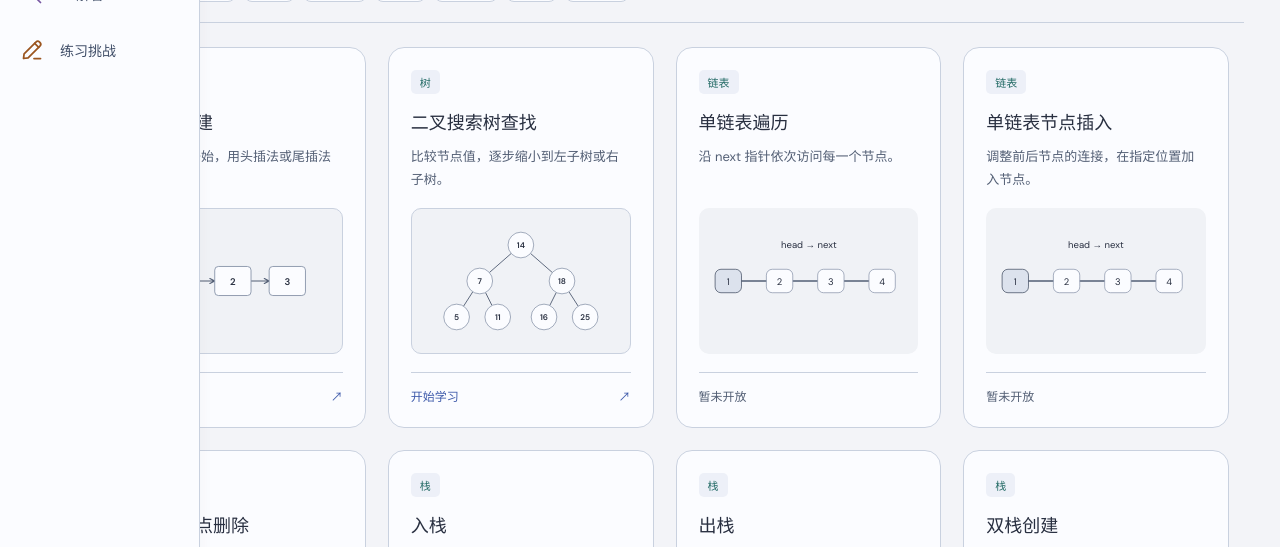
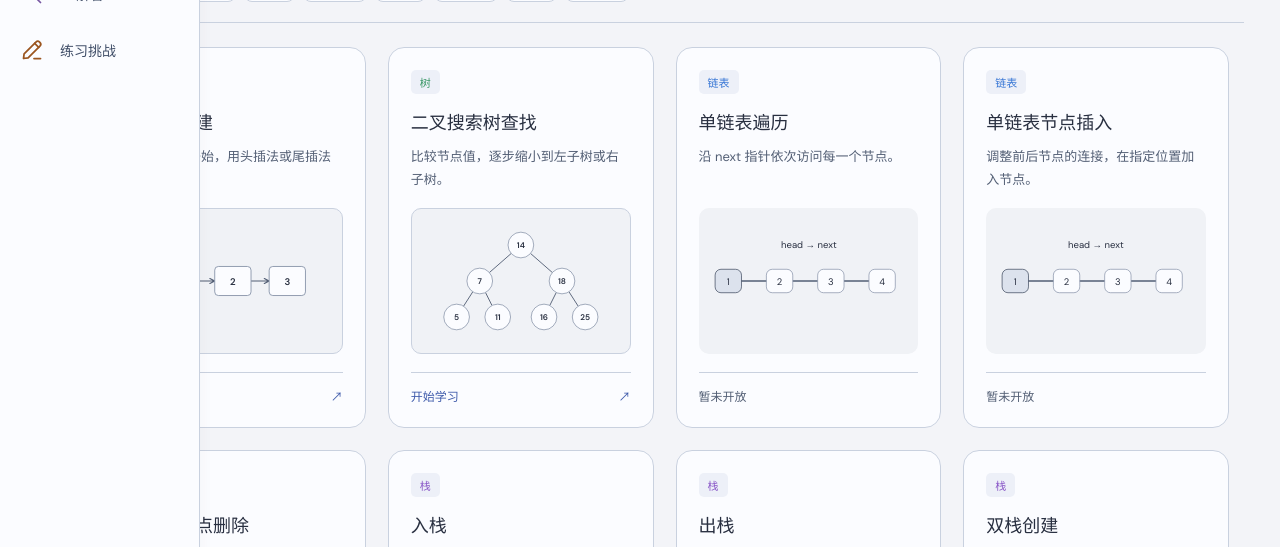
Before and after one commit to Leniing/Data-Structure-Visual-Learning-Platform, a React (Vite) app: page / in a window 1280 px wide. Both pictures are taken after a click on the button "学习总览". Shown: the part 162-709 px from the top of the page. Built offline with nearby package versions, Linux system fonts and the light colour scheme.

Commit message:
refactor：优化知识卡片标签颜色 按照链表-蓝色，堆栈-紫色，队列-青色，树-绿色，查找-琥珀橙，图-玫红色，排序-靛蓝色的颜色对标签进行区分

```diff
--- a/src/overview/LearningOverview.tsx
+++ b/src/overview/LearningOverview.tsx
@@ -43,7 +43,7 @@ function AlgorithmCard({ item, active, onNavigate }: { item: Algorithm; active:
   const supported = tree || item.route === '#linked-list-creation'
   const player = usePreviewPlayer(tree ? treePreviewSteps.length : listPreviewSteps.length, active && supported)
   return <article className="algorithm-card" {...player.events}>
-        <span className="algorithm-category">{item.category}</span>
+        <span className="algorithm-category" data-category={item.category}>{item.category}</span>
         <h2>{item.name}</h2><p className="algorithm-description">{item.description}</p>
         {supported ? <PreviewDiagram tree={tree} index={player.index} /> : <AlgorithmDiagram algorithm={item} />}
         {item.route ? <a className="algorithm-open" href={item.route} onClick={event => {
--- a/src/overview/overview.css
+++ b/src/overview/overview.css
@@ -11,10 +11,22 @@
 .overview-filters { display: flex; flex-wrap: wrap; gap: 8px; margin-top: 24px; padding-bottom: 20px; border-bottom: 1px solid var(--appearance-border); }
 .overview-filters button, .overview-empty button { padding: 8px 18px; border: 1px solid var(--appearance-border); border-radius: 8px; background: var(--appearance-surface); color: var(--appearance-muted); cursor: pointer; font-size: 13px; }
 .overview-filters button[aria-pressed='true'] { background: var(--appearance-accent); border-color: var(--appearance-accent); color: var(--appearance-accent-text); }
+.overview-filters button { transition: background-color 150ms ease; }
+.overview-filters button[aria-pressed='false']:focus-visible { background: color-mix(in srgb, var(--appearance-accent) 12%, var(--appearance-surface)); }
+@media (hover: hover) {
+  .overview-filters button[aria-pressed='false']:hover { background: color-mix(in srgb, var(--appearance-accent) 12%, var(--appearance-surface)); }
+}
 .overview-scroll { overflow-y: auto; min-height: 0; flex: 1; scrollbar-gutter: stable; }
 .overview-grid { width: min(1320px, 100%); margin: 0 auto; padding: 24px 36px 48px; display: grid; grid-template-columns: repeat(auto-fit, minmax(min(260px, 100%), 1fr)); gap: 22px; }
 .algorithm-card { position: relative; min-width: 0; display: flex; flex-direction: column; border: 1px solid var(--appearance-border); border-radius: 16px; padding: 22px; background: var(--appearance-surface); transition: transform 180ms ease, box-shadow 180ms ease; }
 .algorithm-category { align-self: flex-start; background: var(--appearance-subtle); color: var(--appearance-secondary); border-radius: 5px; padding: 4px 9px; font-size: 11px; margin-bottom: 16px; }
+.algorithm-category[data-category='链表'] { color: #3977D5; }
+.algorithm-category[data-category='栈'] { color: #8956C7; }
+.algorithm-category[data-category='队列'] { color: #1397A1; }
+.algorithm-category[data-category='树'] { color: #389665; }
+.algorithm-category[data-category='查找'] { color: #D88A25; }
+.algorithm-category[data-category='图'] { color: #C95783; }
+.algorithm-category[data-category='排序'] { color: #6265CD; }
 .algorithm-card h2 { font-size: 18px; line-height: 1.5; margin-bottom: 8px; }
 .algorithm-description { color: var(--appearance-muted); font-size: 13px; line-height: 1.8; min-height: 47px; margin-bottom: 16px; }
 .algorithm-diagram { width: 100%; height: 146px; margin-top: auto; margin-bottom: 18px; border-radius: 10px; background: var(--appearance-canvas); }
@@ -34,7 +46,7 @@
 }
 @media (hover: hover) { .algorithm-card:hover { transform: translateY(-4px) scale(1.012); box-shadow: 0 12px 28px color-mix(in srgb, var(--appearance-ink) 14%, transparent); z-index: 1; } }
 @media (max-width: 720px) { .overview-header { padding: 20px 20px 0; } .overview-title-row { flex-direction: column; align-items: stretch; gap: 16px; } .overview-search { width: 100%; } .overview-grid { padding: 20px; gap: 16px; } .overview-filters { margin-top: 16px; padding-bottom: 16px; gap: 6px; } .overview-filters button { padding: 7px 12px; } .overview-page h1 { font-size: 25px; } }
-@media (prefers-reduced-motion: reduce) { .algorithm-card { transition: none; } .algorithm-card:hover { transform: none; } }
+@media (prefers-reduced-motion: reduce) { .algorithm-card, .overview-filters button { transition: none; } .algorithm-card:hover { transform: none; } }
 
 /* Node, edge, text and state colors come from the shared canvas styles. */
 .algorithm-preview { border: 1px solid var(--appearance-border); }
```
